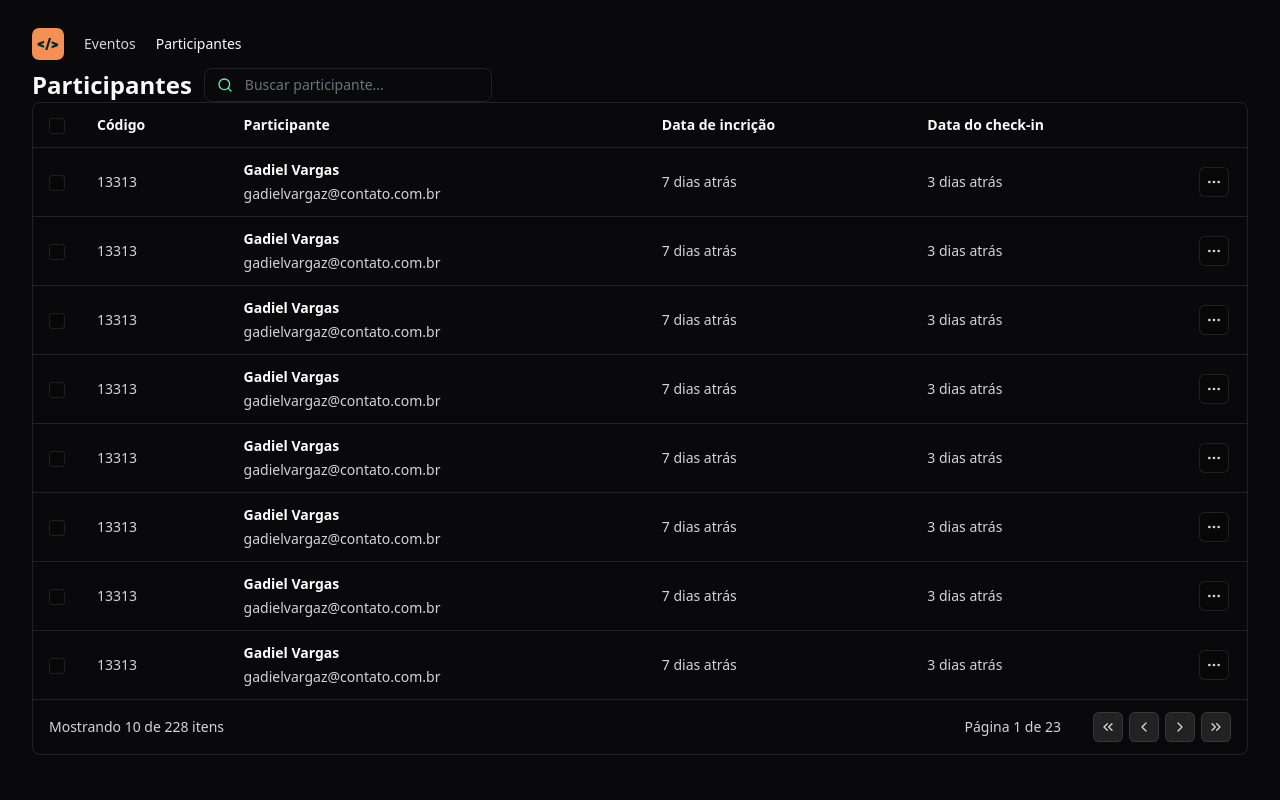
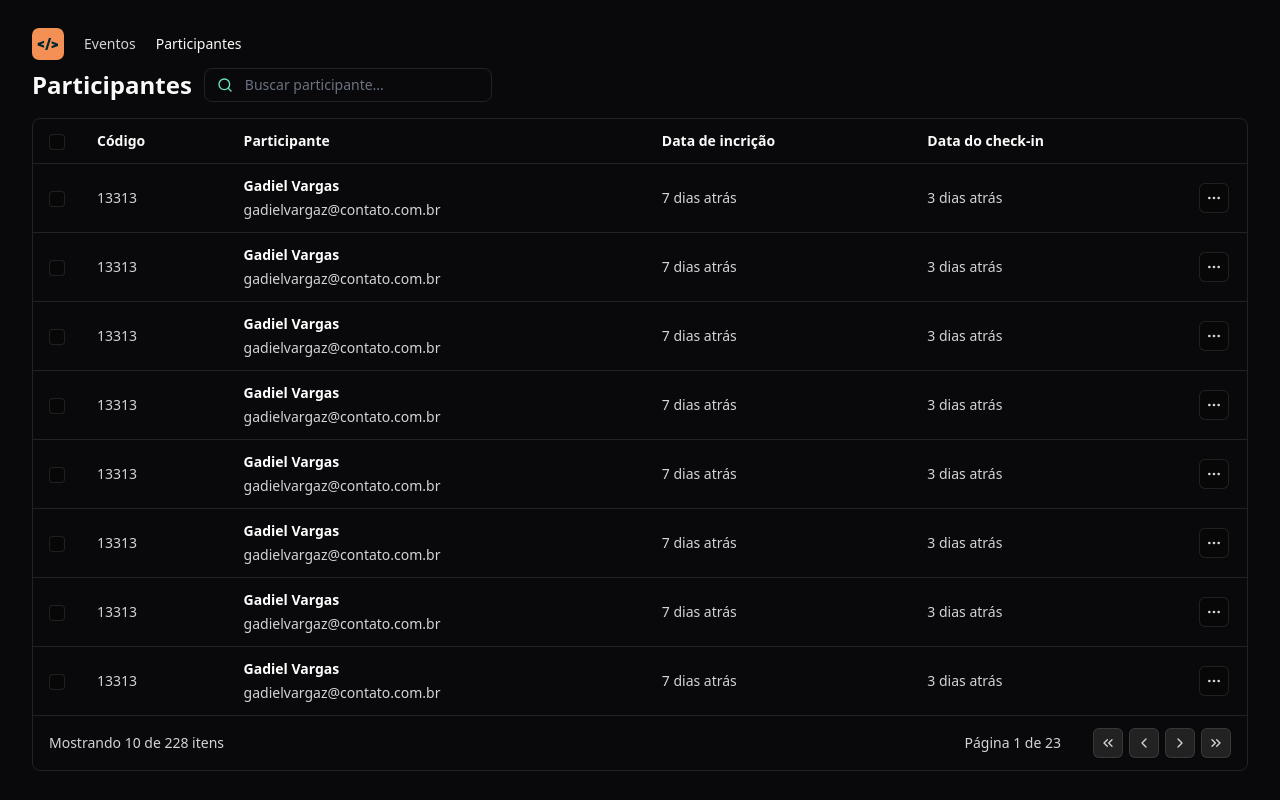
Before and after one commit to GadielVargas/pass-in-web, a React (Vite) app: page / in a window 1280 px wide. Built offline with nearby package versions, Linux system fonts and the light colour scheme.

Commit message:
Update css components

```diff
--- a/src/components/attendee-list.tsx
+++ b/src/components/attendee-list.tsx
@@ -1,7 +1,7 @@
 import { Search, MoreHorizontal, ChevronsLeft, ChevronLeft, ChevronRight, ChevronsRight } from 'lucide-react'
 export function AttendeeList() {
   return (
-    <div className="flex-col gap-4">
+    <div className=" flex flex-col gap-4">
       <div className="flex gap-3 items-center">
         <h1 className="text-2xl font-bold">Participantes</h1>
         <div className="px-3 w-72 py-1.5 border border-white/10 rounded-lg flex items-center gap-3">
```
